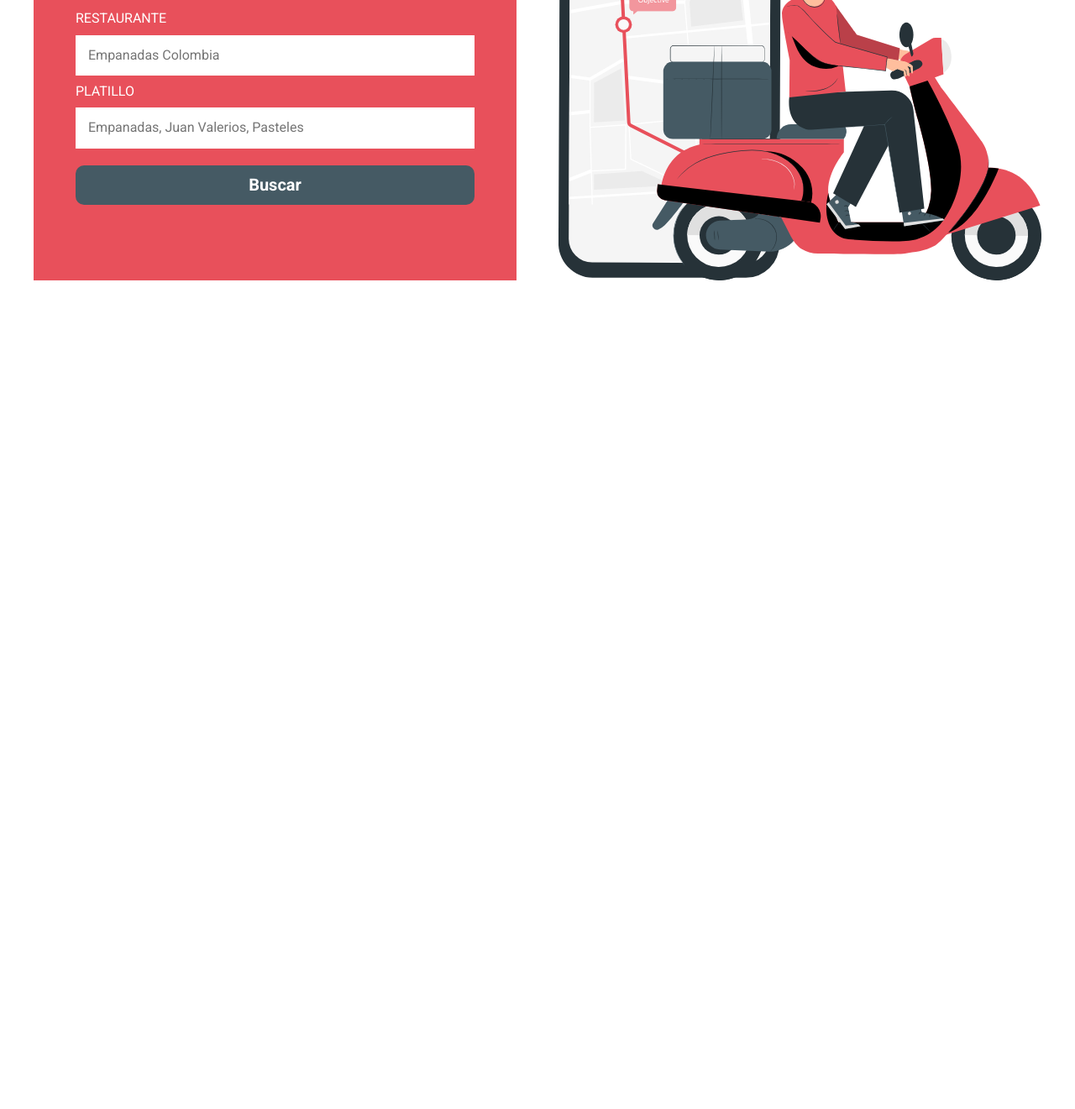
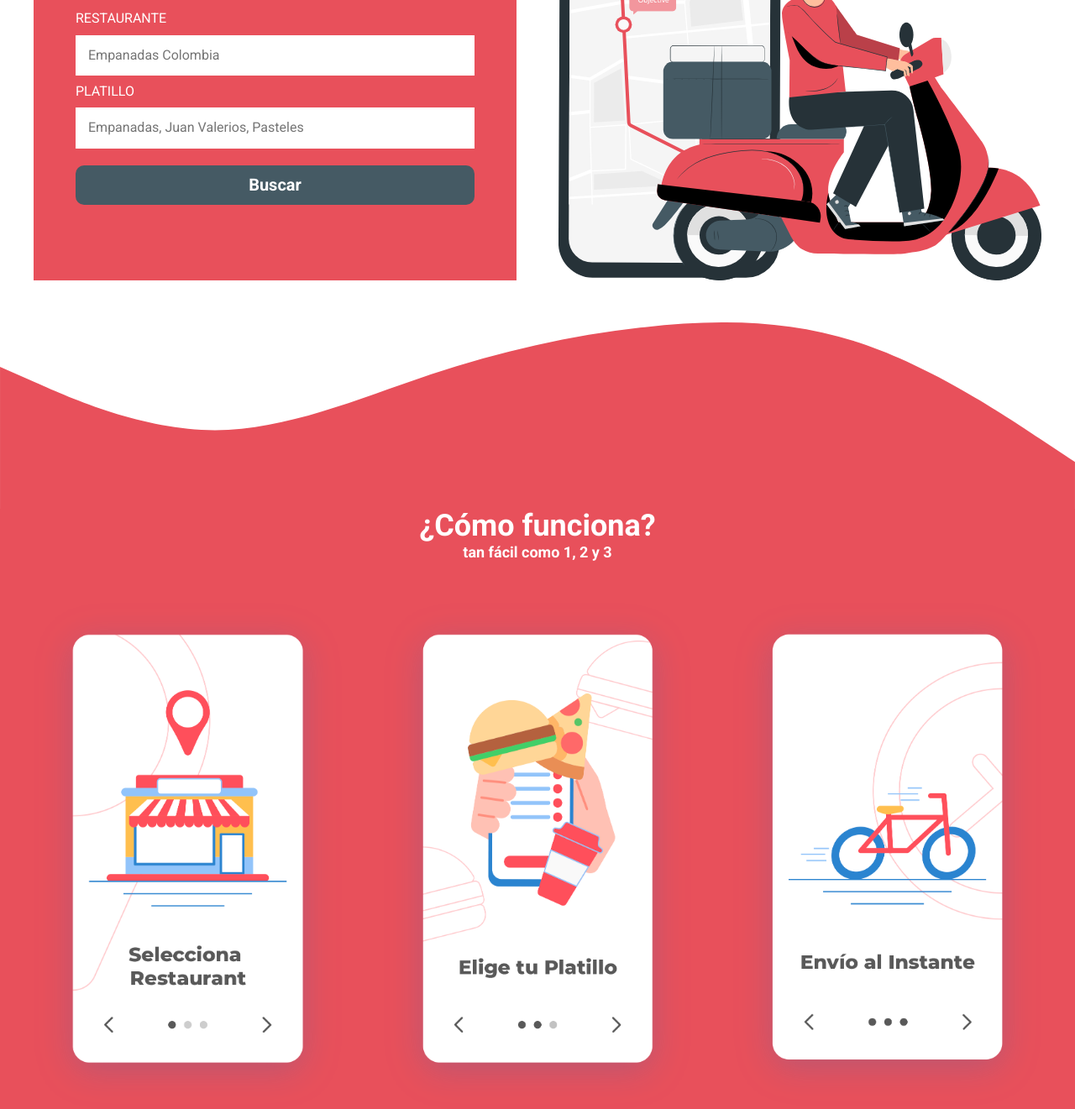
Before and after one commit to vegas29/DeliveryApp, a website: page index.html in a window 1280 px wide. Shown: the part 444-1765 px from the top of the page at 84% size. Before the commit the page ends 800 px from the top, so only its background shows below. Drawn offline with Linux system fonts and the light colour scheme.

Commit message:
seccion de pasos, lista

```diff
--- a/index.html
+++ b/index.html
@@ -48,5 +48,27 @@
             </div>
         </div>
     </section>
+
+    <section class="pasos">
+        <img class="pasos__wave" src="build/img/wave.svg" alt="imagen wave">
+
+        <div class="pasos__contenido">
+            <h2 class="pasos__heading">¿Cómo funciona? <span class="pasos__heading--descripcion">tan fácil como 1, 2 y 3</span></h2>
+
+            <div class="pasos__grid contenedor">
+                <div class="pasos__paso">
+                    <img class="pasos__imagen" src="build/img/paso_1.png" alt="imagen paso app">
+                </div>
+
+                <div class="pasos__paso">
+                    <img class="pasos__imagen" src="build/img/paso_2.png" alt="imagen paso app">
+                </div>
+
+                <div class="pasos__paso">
+                    <img class="pasos__imagen" src="build/img/paso_3.png" alt="imagen paso app">
+                </div>
+            </div>
+        </div>
+    </section>
 </body>
 </html>
--- a/src/scss/app.scss
+++ b/src/scss/app.scss
@@ -1,3 +1,4 @@
 @use 'base';
 @use 'header';
 @use 'formulario';
+@use 'pasos';
--- /dev/null
+++ b/src/scss/pasos/_index.scss
@@ -0,0 +1 @@
+@forward 'pasos';
--- /dev/null
+++ b/src/scss/pasos/_pasos.scss
@@ -0,0 +1,37 @@
+@use 'base/variables' as v;
+@use 'base/mixins' as m;
+
+.pasos{
+    margin-top: 5rem;
+
+    &__wave{
+        margin-bottom: -1px;
+    }
+
+    &__contenido{
+        background-color: v.$primario;
+    }
+
+    &__heading{
+        text-align: center;
+        color: v.$blanco;
+
+        &--descripcion{
+            font-size: 1.8rem;
+            display: block;
+        }
+    }
+
+    &__grid{
+        @include m.tablet {
+            @include m.grid(3, v.$separacion)
+        }
+    }
+
+    &__imagen{
+        transition: transform 300ms ease-in;
+        &:hover{
+            transform: rotate(-4deg) scale(1.2);
+        }
+    }
+}
```
Also changed, not shown: build/css/app.css, 1 other file.
